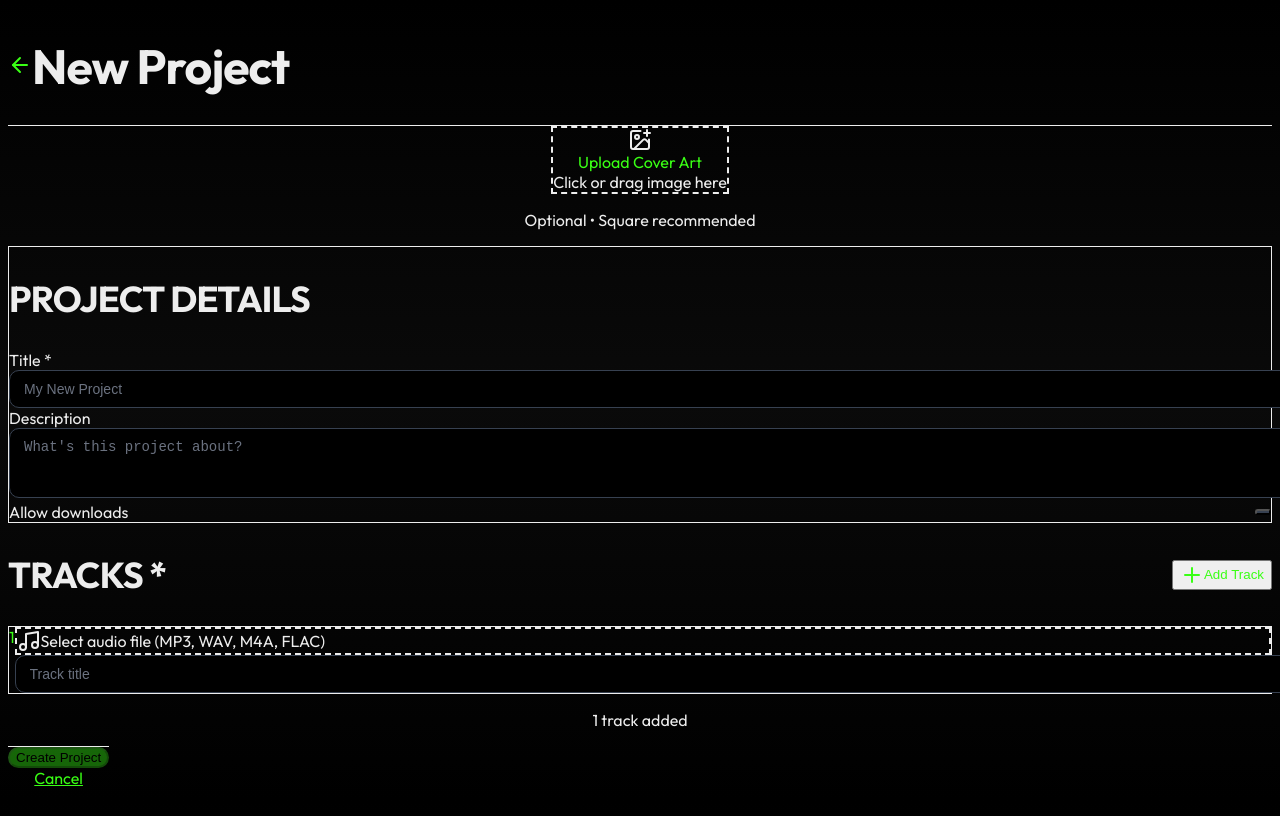
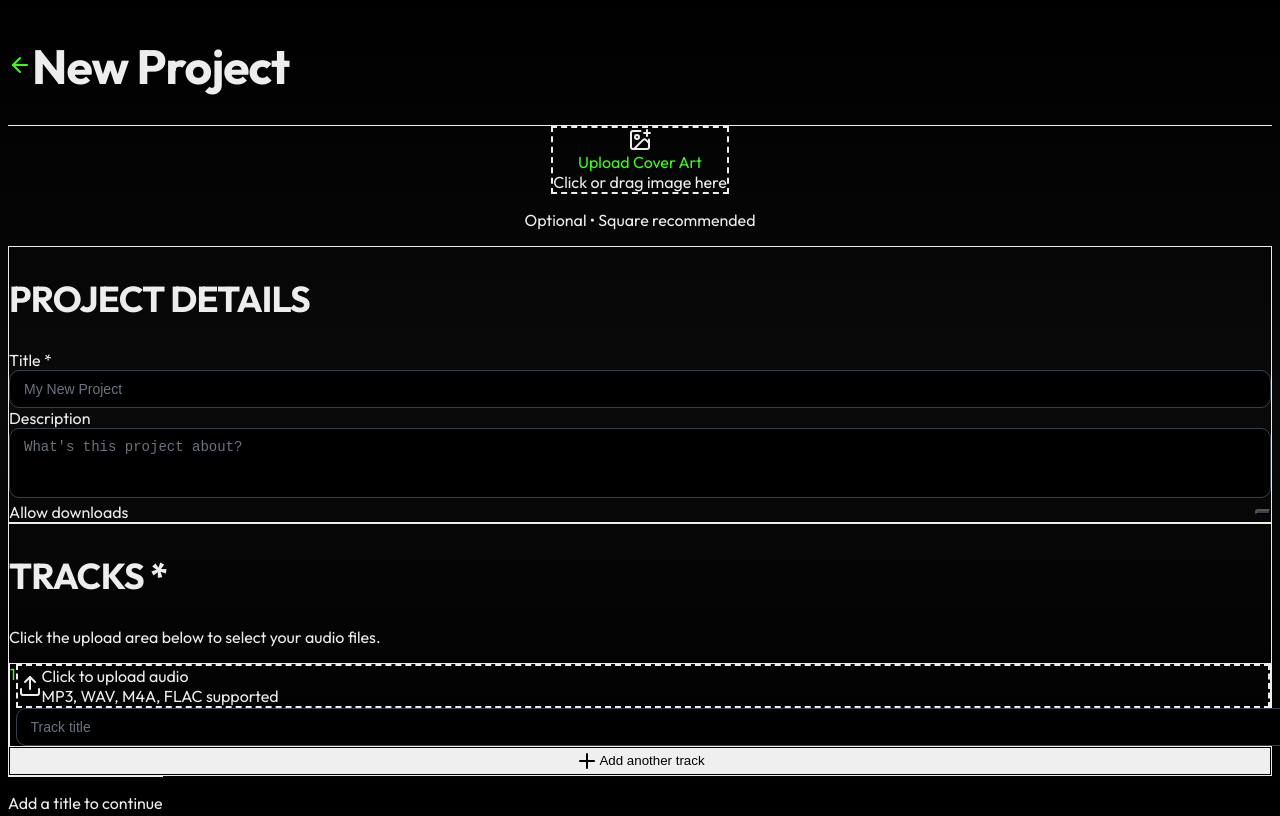
Before and after one commit to shayastark/hubba, a Next.js app: page /dashboard/projects/new in a window 1280 px wide. Shown: the top 816 px of the page. Built offline with nearby package versions, Linux system fonts and the light colour scheme; no server answers.

Commit message:
fix broken UI elements

```diff
--- a/components/NewProjectPage.tsx
+++ b/components/NewProjectPage.tsx
@@ -162,8 +162,8 @@ export default function NewProjectPage() {
         </div>
       </header>
 
-      <main className="px-4 py-6 max-w-xl mx-auto pb-32">
-        <form onSubmit={handleSubmit} className="space-y-8">
+      <main className="px-4 py-6 max-w-xl mx-auto pb-48">
+        <form id="new-project-form" onSubmit={handleSubmit} className="space-y-6">
 
           {/* Cover Image - Album Art Style */}
           <div className="flex flex-col items-center">
@@ -225,7 +225,7 @@ export default function NewProjectPage() {
           </div>
 
           {/* Project Details Card */}
-          <div className="bg-gray-900/50 rounded-2xl p-5 border border-gray-800 space-y-5">
+          <div className="bg-gray-900/50 rounded-2xl p-5 border border-gray-800 space-y-5 overflow-hidden">
             <h2 className="text-sm font-medium text-gray-400 uppercase tracking-wide">Project Details</h2>
 
             {/* Title */}
@@ -239,7 +239,7 @@ export default function NewProjectPage() {
                 onChange={(e) => setTitle(e.target.value)}
                 placeholder="My New Project"
                 required
-                className="w-full bg-black border border-gray-700 rounded-xl px-4 py-3 text-white placeholder-gray-600 focus:outline-none focus:border-neon-green focus:ring-1 focus:ring-neon-green/20 transition"
+                className="w-full max-w-full bg-black border border-gray-700 rounded-xl px-4 py-3 text-white placeholder-gray-600 focus:outline-none focus:border-neon-green focus:ring-1 focus:ring-neon-green/20 transition box-border"
               />
             </div>
 
@@ -251,7 +251,7 @@ export default function NewProjectPage() {
                 onChange={(e) => setDescription(e.target.value)}
                 rows={3}
                 placeholder="What's this project about?"
-                className="w-full bg-black border border-gray-700 rounded-xl px-4 py-3 text-white placeholder-gray-600 focus:outline-none focus:border-neon-green focus:ring-1 focus:ring-neon-green/20 transition resize-none"
+                className="w-full max-w-full bg-black border border-gray-700 rounded-xl px-4 py-3 text-white placeholder-gray-600 focus:outline-none focus:border-neon-green focus:ring-1 focus:ring-neon-green/20 transition resize-none box-border"
               />
             </div>
 
@@ -263,7 +263,7 @@ export default function NewProjectPage() {
               <button
                 type="button"
                 onClick={() => setAllowDownloads(!allowDownloads)}
-                className="relative w-12 h-7 rounded-full transition-colors"
+                className="relative w-12 h-7 rounded-full transition-colors flex-shrink-0"
                 style={{ backgroundColor: allowDownloads ? '#39FF14' : '#374151' }}
               >
                 <div
@@ -275,26 +275,20 @@ export default function NewProjectPage() {
           </div>
 
           {/* Tracks Section */}
-          <div className="space-y-4">
-            <div className="flex items-center justify-between">
+          <div className="bg-gray-900/50 rounded-2xl p-5 border border-gray-800 space-y-4">
             <h2 className="text-sm font-medium text-gray-400 uppercase tracking-wide">
               Tracks <span className="text-red-400">*</span>
             </h2>
-              <button
-                type="button"
-                onClick={handleAddTrack}
-                className="text-sm text-neon-green hover:text-white transition flex items-center gap-1"
-              >
-                <Plus className="w-4 h-4" />
-                Add Track
-              </button>
-            </div>
+
+            <p className="text-sm text-gray-500">
+              Click the upload area below to select your audio files.
+            </p>
 
             <div className="space-y-3">
               {tracks.map((track, index) => (
                 <div
                   key={index}
-                  className="bg-gray-900/50 rounded-xl p-4 border border-gray-800 hover:border-gray-700 transition"
+                  className="bg-black rounded-xl p-4 border border-gray-700"
                 >
                   <div className="flex items-start gap-3">
                     {/* Track Number */}
@@ -302,9 +296,9 @@ export default function NewProjectPage() {
                       {index + 1}
                     </div>
 
-                    <div className="flex-1 space-y-3">
-                      {/* File Upload - Now first and more prominent */}
-                      <label className="block">
+                    <div className="flex-1 space-y-3 min-w-0">
+                      {/* File Upload - More prominent with Upload icon */}
+                      <label className="block cursor-pointer">
                         <input
                           type="file"
                           accept="audio/mpeg,audio/mp3,audio/wav,audio/wave,audio/x-wav,audio/mp4,audio/x-m4a,audio/aac,audio/flac,audio/ogg,.mp3,.wav,.m4a,.aac,.flac,.ogg"
@@ -315,15 +309,22 @@ export default function NewProjectPage() {
                           required
                           className="hidden"
                         />
-                        <div className={`flex items-center gap-3 px-4 py-3 rounded-lg border-2 border-dashed cursor-pointer transition ${
+                        <div className={`flex items-center gap-3 px-4 py-3 rounded-lg border-2 border-dashed transition ${
                           track.file
-                            ? 'border-neon-green/50 bg-neon-green/5'
-                            : 'border-gray-700 hover:border-neon-green/30 hover:bg-gray-800/50'
+                            ? 'border-neon-green bg-neon-green/10'
+                            : 'border-gray-600 hover:border-neon-green hover:bg-gray-800'
                         }`}>
-                          <Music className={`w-5 h-5 ${track.file ? 'text-neon-green' : 'text-gray-500'}`} />
-                          <span className={`text-sm truncate ${track.file ? 'text-neon-green' : 'text-gray-400'}`}>
-                            {track.file ? track.file.name : 'Select audio file (MP3, WAV, M4A, FLAC)'}
-                          </span>
+                          <Upload className={`w-5 h-5 flex-shrink-0 ${track.file ? 'text-neon-green' : 'text-gray-400'}`} />
+                          <div className="min-w-0 flex-1">
+                            {track.file ? (
+                              <span className="text-sm text-neon-green truncate block">{track.file.name}</span>
+                            ) : (
+                              <>
+                                <span className="text-sm text-white font-medium block">Click to upload audio</span>
+                                <span className="text-xs text-gray-500">MP3, WAV, M4A, FLAC supported</span>
+                              </>
+                            )}
+                          </div>
                         </div>
                       </label>
 
@@ -338,7 +339,7 @@ export default function NewProjectPage() {
                         }}
                         placeholder="Track title"
                         required
-                        className="w-full bg-black border border-gray-700 rounded-lg px-3 py-2 text-white placeholder-gray-600 focus:outline-none focus:border-neon-green text-sm"
+                        className="w-full bg-gray-900 border border-gray-700 rounded-lg px-3 py-2 text-white placeholder-gray-500 focus:outline-none focus:border-neon-green text-sm"
                       />
                     </div>
 
@@ -347,6 +348,7 @@ export default function NewProjectPage() {
                         type="button"
                         onClick={() => removeTrack(index)}
                         className="p-2 text-gray-500 hover:text-red-400 hover:bg-red-400/10 rounded-lg transition shrink-0"
+                        title="Remove track"
                       >
                         <X className="w-4 h-4" />
                       </button>
@@ -356,22 +358,41 @@ export default function NewProjectPage() {
               ))}
             </div>
 
-            <p className="text-xs text-gray-500 text-center">
-              {tracks.length} track{tracks.length !== 1 ? 's' : ''} added
-            </p>
+            {/* Add Another Track Button - More visible styling */}
+            <button
+              type="button"
+              onClick={handleAddTrack}
+              className="w-full py-3 rounded-xl border border-gray-600 text-gray-300 hover:border-neon-green hover:text-neon-green hover:bg-neon-green/5 transition flex items-center justify-center gap-2 text-sm font-medium"
+            >
+              <Plus className="w-4 h-4" />
+              Add another track
+            </button>
           </div>
         </form>
       </main>
 
       {/* Fixed Bottom Actions */}
-      <div className="fixed bottom-0 left-0 right-0 bg-black/95 backdrop-blur-sm border-t border-gray-800 p-4 pb-safe">
-        <div className="max-w-xl mx-auto flex flex-col gap-3">
+      <div className="fixed bottom-0 left-0 right-0 bg-black border-t border-gray-700 p-4 pb-6 shadow-2xl shadow-black">
+        <div className="max-w-xl mx-auto">
+          {/* Helper text */}
+          {(!title.trim() || tracks.every(t => !t.file)) && (
+            <p className="text-center text-sm text-gray-500 mb-3">
+              {!title.trim() ? 'Add a title to continue' : 'Upload at least one track to continue'}
+            </p>
+          )}
+
+          <div className="flex gap-3">
+            <Link
+              href="/dashboard"
+              className="flex-shrink-0 bg-gray-800 hover:bg-gray-700 text-gray-300 hover:text-white px-6 py-4 rounded-full font-medium text-center transition"
+            >
+              Cancel
+            </Link>
             <button
               type="submit"
               form="new-project-form"
-            onClick={handleSubmit}
               disabled={loading || !title.trim() || tracks.every(t => !t.file)}
-            className="w-full px-8 py-4 rounded-full font-bold text-lg transition disabled:opacity-40 disabled:cursor-not-allowed hover:shadow-lg hover:shadow-neon-green/30"
+              className="flex-1 px-8 py-4 rounded-full font-bold text-lg transition disabled:opacity-40 disabled:cursor-not-allowed hover:shadow-lg hover:shadow-neon-green/30"
               style={{
                 backgroundColor: '#39FF14',
                 color: '#000',
@@ -380,18 +401,13 @@ export default function NewProjectPage() {
               {loading ? (
                 <span className="flex items-center justify-center gap-2">
                   <div className="w-5 h-5 border-2 border-black border-t-transparent rounded-full animate-spin" />
-                Creating Project...
+                  Creating...
                 </span>
               ) : (
                 'Create Project'
               )}
             </button>
-          <Link
-            href="/dashboard"
-            className="w-full bg-transparent hover:bg-gray-800 text-gray-400 hover:text-white px-6 py-3 rounded-full font-medium text-center transition text-sm"
-          >
-            Cancel
-          </Link>
+          </div>
         </div>
       </div>
     </div>
```
Lines whose indentation alone changed are shown as unchanged.
